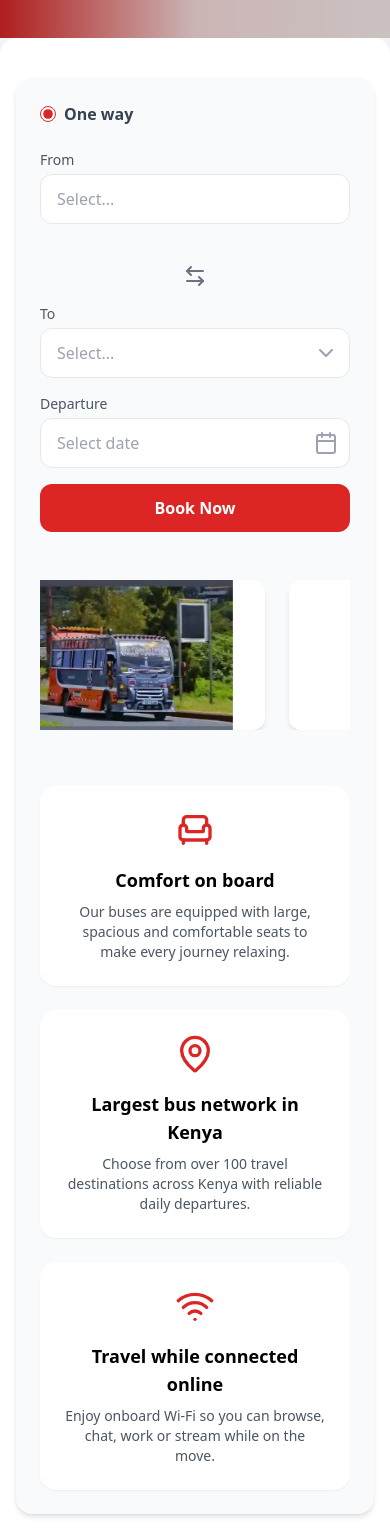
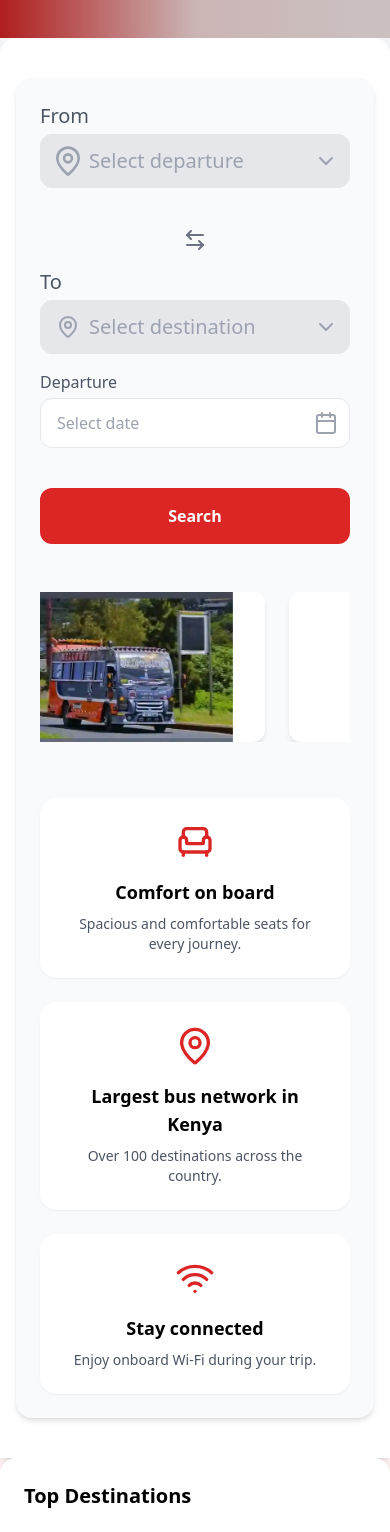
Before and after one commit to Nickson2511/super-metro-fronted, a React (Vite) app: page / in a window 390 px wide. Shown: the part 987-2519 px from the top of the page. Built offline with nearby package versions, Linux system fonts and the light colour scheme.

Commit message:
add location and calender

```diff
--- /dev/null
+++ b/src/components/DepartureCalendar.tsx
@@ -0,0 +1,88 @@
+import { useState } from "react";
+
+interface DepartureCalendarProps {
+    value: string;
+    onSelect: (date: string) => void;
+}
+
+export default function DepartureCalendar({
+    value,
+    onSelect,
+}: DepartureCalendarProps) {
+    const [currentDate, setCurrentDate] = useState(new Date());
+
+    const year = currentDate.getFullYear();
+    const month = currentDate.getMonth();
+
+    const daysInMonth = new Date(year, month + 1, 0).getDate();
+    const firstDay = new Date(year, month, 1).getDay();
+
+    const days: (number | null)[] = [
+        ...Array(firstDay).fill(null),
+        ...Array.from({ length: daysInMonth }, (_, i) => i + 1),
+    ];
+
+    function selectDay(day: number) {
+        const selected = new Date(year, month, day);
+        onSelect(selected.toISOString().split("T")[0]);
+    }
+
+    return (
+        <div className="bg-white rounded-xl shadow-lg p-4 w-72">
+            {/* Header */}
+            <div className="flex justify-between items-center mb-3">
+                <button
+                    onClick={() =>
+                        setCurrentDate(new Date(year, month - 1, 1))
+                    }
+                    className="text-gray-500 hover:text-black"
+                >
+                    ‹
+                </button>
+
+                <h3 className="font-semibold text-gray-700">
+                    {currentDate.toLocaleString("default", {
+                        month: "long",
+                    })}{" "}
+                    {year}
+                </h3>
+
+                <button
+                    onClick={() =>
+                        setCurrentDate(new Date(year, month + 1, 1))
+                    }
+                    className="text-gray-500 hover:text-black"
+                >
+                    ›
+                </button>
+            </div>
+
+            {/* Week days */}
+            <div className="grid grid-cols-7 text-xs text-center text-gray-400 mb-2">
+                {["Su", "Mo", "Tu", "We", "Th", "Fr", "Sa"].map((d) => (
+                    <span key={d}>{d}</span>
+                ))}
+            </div>
+
+            {/* Days */}
+            <div className="grid grid-cols-7 gap-1 text-center">
+                {days.map((day, index) =>
+                    day ? (
+                        <button
+                            key={index}
+                            onClick={() => selectDay(day)}
+                            className={`py-2 rounded-lg text-sm hover:bg-red-100 ${value.endsWith(`-${String(day).padStart(2, "0")}`)
+                                    ? "bg-red-600 text-white"
+                                    : "text-gray-700"
+                                }`}
+                        >
+                            {day}
+                        </button>
+                    ) : (
+                        <span key={index} />
+                    )
+                )}
+            </div>
+        </div>
+    );
+}
--- a/src/components/RouteSection.tsx
+++ b/src/components/RouteSection.tsx
@@ -1,3 +1,4 @@
+import { useState } from "react";
 import {
     ArrowLeftRight,
     ChevronDown,
@@ -7,6 +8,10 @@ import {
     Wifi,
 } from "lucide-react";
 
+import { DESTINATIONS } from "../data/destinations";
+import DepartureCalendar from "./DepartureCalendar";
+
+/* ================= VEHICLES ================= */
 const vehicles = [
     "/vehicles/vehicle1.jpg",
     "/vehicles/vehicle2.jpeg",
@@ -22,73 +27,158 @@ const vehicles = [
     "/vehicles/vehicle13.jpeg",
 ];
 
+/* ================= LOCATIONS ================= */
+const LOCATIONS = Array.from(
+    new Set(DESTINATIONS.flatMap((d) => [d.from, d.to]))
+);
+
 export default function RouteSection() {
+    const [from, setFrom] = useState("");
+    const [to, setTo] = useState("");
+
+    const [showFrom, setShowFrom] = useState(false);
+    const [showTo, setShowTo] = useState(false);
+
+    const [departureDate, setDepartureDate] = useState("");
+    const [showCalendar, setShowCalendar] = useState(false);
+
     return (
         <section className="w-full bg-gray-100">
-            {/* Big white card */}
             <div className="w-full bg-white rounded-t-2xl shadow-lg py-10 px-4">
                 <div className="max-w-7xl mx-auto bg-gray-50 rounded-2xl shadow-md p-6">
 
                     {/* ================= BOOKING FORM ================= */}
-                    <div className="flex items-center gap-2 mb-6">
-                        <input
-                            type="radio"
-                            checked
-                            readOnly
-                            className="w-4 h-4 accent-red-600"
-                        />
-                        <span className="font-semibold text-gray-700">
-                            One way
-                        </span>
-                    </div>
+                    <div className="grid grid-cols-1 md:grid-cols-12 gap-4 items-center">
 
-                    <div className="grid grid-cols-1 md:grid-cols-12 gap-4 items-center">
-                        <div className="md:col-span-3">
-                            <label className="text-sm text-gray-600 mb-1 block">
+                        {/* FROM */}
+                        <div className="md:col-span-3 relative">
+                            <label className="text-xl text-gray-600 mb-1 block">
                                 From
                             </label>
-                            <input
-                                type="text"
-                                placeholder="Select..."
-                                className="w-full border rounded-xl px-4 py-3 focus:ring-2 focus:ring-red-500 outline-none"
-                            />
+
+                            <div
+                                className="relative"
+                                onClick={() => {
+                                    setShowFrom(!showFrom);
+                                    setShowTo(false);
+                                    setShowCalendar(false);
+                                }}
+                            >
+                                <MapPin className="absolute left-3 top-1/2 -translate-y-1/2 text-gray-400 w-8 h-8" />
+                                <input
+                                    readOnly
+                                    value={from}
+                                    placeholder="Select departure"
+                                    className="w-full bg-gray-200 text-xl border rounded-xl pl-12 pr-10 py-3 cursor-pointer"
+                                />
+                                <ChevronDown className="absolute right-3 top-1/2 -translate-y-1/2 text-gray-400" />
+                            </div>
+
+                            {showFrom && (
+                                <div className="absolute z-20 mt-2 w-full bg-white rounded-xl shadow-lg">
+                                    {LOCATIONS.map((location) => (
+                                        <div
+                                            key={location}
+                                            onClick={() => {
+                                                setFrom(location);
+                                                setShowFrom(false);
+                                            }}
+                                            className="flex items-center gap-3 px-4 py-3 hover:bg-gray-100 cursor-pointer"
+                                        >
+                                            <MapPin className="w-4 h-4 text-red-600" />
+                                            <span>{location}</span>
+                                        </div>
+                                    ))}
+                                </div>
+                            )}
                         </div>
 
                         <div className="md:col-span-1 flex justify-center mt-6 md:mt-0">
                             <ArrowLeftRight className="text-gray-500" />
                         </div>
 
-                        <div className="md:col-span-3">
-                            <label className="text-sm text-gray-600 mb-1 block">
+                        {/* TO */}
+                        <div className="md:col-span-3 relative">
+                            <label className="text-xl text-gray-600 mb-1 block">
                                 To
                             </label>
-                            <div className="relative">
+
+                            <div
+                                className="relative"
+                                onClick={() => {
+                                    setShowTo(!showTo);
+                                    setShowFrom(false);
+                                    setShowCalendar(false);
+                                }}
+                            >
+                                <MapPin className="absolute left-3 top-1/2 -translate-y-1/2 text-gray-400 w-8 h-8gi" />
                                 <input
-                                    type="text"
-                                    placeholder="Select..."
-                                    className="w-full border rounded-xl px-4 py-3 pr-10 focus:ring-2 focus:ring-red-500 outline-none"
+                                    readOnly
+                                    value={to}
+                                    placeholder="Select destination"
+                                    className="w-full bg-gray-200 text-xl border rounded-xl pl-12 pr-10 py-3 cursor-pointer"
                                 />
                                 <ChevronDown className="absolute right-3 top-1/2 -translate-y-1/2 text-gray-400" />
                             </div>
+
+                            {showTo && (
+                                <div className="absolute z-20 mt-2 w-full bg-white rounded-xl shadow-lg">
+                                    {LOCATIONS.map((location) => (
+                                        <div
+                                            key={location}
+                                            onClick={() => {
+                                                setTo(location);
+                                                setShowTo(false);
+                                            }}
+                                            className="flex items-center gap-3 px-4 py-3 hover:bg-gray-100 cursor-pointer"
+                                        >
+                                            <MapPin className="w-4 h-4 text-red-600" />
+                                            <span>{location}</span>
+                                        </div>
+                                    ))}
+                                </div>
+                            )}
                         </div>
 
-                        <div className="md:col-span-3">
-                            <label className="text-sm text-gray-600 mb-1 block">
+                        {/* ================= DEPARTURE DATE ================= */}
+                        <div className="md:col-span-3 relative">
+                            <label className="text-gray-600 mb-1 block">
                                 Departure
                             </label>
-                            <div className="relative">
+
+                            <div
+                                className="relative"
+                                onClick={() => {
+                                    setShowCalendar(!showCalendar);
+                                    setShowFrom(false);
+                                    setShowTo(false);
+                                }}
+                            >
                                 <input
-                                    type="text"
+                                    readOnly
+                                    value={departureDate}
                                     placeholder="Select date"
-                                    className="w-full border rounded-xl px-4 py-3 pr-10 focus:ring-2 focus:ring-red-500 outline-none"
+                                    className="w-full border rounded-xl px-4 py-3 pr-10 cursor-pointer"
                                 />
                                 <Calendar className="absolute right-3 top-1/2 -translate-y-1/2 text-gray-400" />
                             </div>
+
+                            {showCalendar && (
+                                <div className="absolute z-30 mt-2">
+                                    <DepartureCalendar
+                                        value={departureDate}
+                                        onSelect={(date) => {
+                                            setDepartureDate(date);
+                                            setShowCalendar(false);
+                                        }}
+                                    />
+                                </div>
+                            )}
                         </div>
 
-                        <div className="md:col-span-2 flex items-end">
-                            <button className="w-full bg-red-600 text-white font-semibold py-3 rounded-xl hover:bg-red-700 transition">
-                                Book Now
+                        <div className="md:col-span-2 flex pt-6 items-end">
+                            <button className="w-full bg-red-600 text-white font-semibold py-4 rounded-xl">
+                                Search
                             </button>
                         </div>
                     </div>
@@ -101,56 +191,40 @@ export default function RouteSection() {
                                     key={index}
                                     className="min-w-[260px] h-[150px] bg-white rounded-xl shadow-md flex items-center justify-center"
                                 >
-                                    <img
-                                        src={src}
-                                        alt={`vehicle-${index}`}
-                                        className="h-full object-contain"
-                                    />
+                                    <img src={src} className="h-full object-contain" />
                                 </div>
                             ))}
                         </div>
                     </div>
 
-                    {/* ================= FEATURES SECTION ================= */}
+                    {/* ================= FEATURES ================= */}
                     <div className="mt-14 grid grid-cols-1 md:grid-cols-3 gap-6 text-center">
-
-                        {/* Comfort */}
-                        <div className="bg-white rounded-2xl p-6 shadow-sm hover:shadow-md transition">
+                        <div className="bg-white rounded-2xl p-6 shadow-sm">
                             <Armchair className="mx-auto text-red-600 w-10 h-10 mb-4" />
-                            <h3 className="font-semibold text-lg mb-2">
-                                Comfort on board
-                            </h3>
+                            <h3 className="font-semibold text-lg mb-2">Comfort on board</h3>
                             <p className="text-gray-600 text-sm">
-                                Our buses are equipped with large, spacious and
-                                comfortable seats to make every journey relaxing.
+                                Spacious and comfortable seats for every journey.
                             </p>
                         </div>
 
-                        {/* Locations */}
-                        <div className="bg-white rounded-2xl p-6 shadow-sm hover:shadow-md transition">
+                        <div className="bg-white rounded-2xl p-6 shadow-sm">
                             <MapPin className="mx-auto text-red-600 w-10 h-10 mb-4" />
                             <h3 className="font-semibold text-lg mb-2">
                                 Largest bus network in Kenya
                             </h3>
                             <p className="text-gray-600 text-sm">
-                                Choose from over 100 travel destinations across
-                                Kenya with reliable daily departures.
+                                Over 100 destinations across the country.
                             </p>
                         </div>
 
-                        {/* WiFi */}
-                        <div className="bg-white rounded-2xl p-6 shadow-sm hover:shadow-md transition">
+                        <div className="bg-white rounded-2xl p-6 shadow-sm">
                             <Wifi className="mx-auto text-red-600 w-10 h-10 mb-4" />
-                            <h3 className="font-semibold text-lg mb-2">
-                                Travel while connected online
-                            </h3>
+                            <h3 className="font-semibold text-lg mb-2">Stay connected</h3>
                             <p className="text-gray-600 text-sm">
-                                Enjoy onboard Wi-Fi so you can browse, chat,
-                                work or stream while on the move.
+                                Enjoy onboard Wi-Fi during your trip.
                             </p>
                         </div>
                     </div>
-                    {/* =================================================== */}
 
                 </div>
             </div>
--- /dev/null
+++ b/src/data/destinations.ts
@@ -0,0 +1,23 @@
+export type Destination = {
+    from: string;
+    to: string;
+    label: string;
+    image: string;
+};
+
+export const DESTINATIONS: Destination[] = [
+    { from: "Nairobi", to: "Kikuyu", label: "Nairobi → Kikuyu", image: "/destinations/nai.jpeg" },
+    { from: "Nairobi", to: "Kinoo", label: "Nairobi → Kinoo", image: "/destinations/nai2.jpeg" },
+    { from: "Nairobi", to: "Kabiria", label: "Nairobi → Kabiria", image: "/destinations/nai3.webp" },
+    { from: "Nairobi", to: "Ngong", label: "Nairobi → Ngong", image: "/destinations/nai4.webp" },
+    { from: "Nairobi", to: "Ruiru", label: "Nairobi → Ruiru", image: "/destinations/nai5.webp" },
+    { from: "Nairobi", to: "Juja", label: "Nairobi → Juja", image: "/destinations/nai5.jpg" },
+    { from: "Nairobi", to: "Kahawa West", label: "Nairobi → Kahawa West", image: "/destinations/nai6.jpeg" },
+    { from: "Nairobi", to: "Roysambu", label: "Nairobi → Roysambu", image: "/destinations/nai7.jpeg" },
+    { from: "Nairobi", to: "Thika", label: "Nairobi → Thika", image: "/destinations/nai8.jpeg" },
+    { from: "Nairobi", to: "Makongeni", label: "Nairobi → Makongeni", image: "/destinations/nai9.jpeg" },
+    { from: "Nairobi", to: "Kitengela", label: "Nairobi → Kitengela", image: "/destinations/nai10.jpeg" },
+    { from: "Nairobi", to: "Mlolongo", label: "Nairobi → Mlolongo", image: "/destinations/nai11.jpg" },
+    { from: "Nairobi", to: "Syokimau", label: "Nairobi → Syokimau", image: "/destinations/nai12.jpeg" },
+    { from: "Nairobi", to: "JKIA", label: "Nairobi → JKIA", image: "/destinations/nai13.jpg" },
+];
```
Also changed, not shown: src/components/TopDestinations.tsx (+7 -23 lines).
